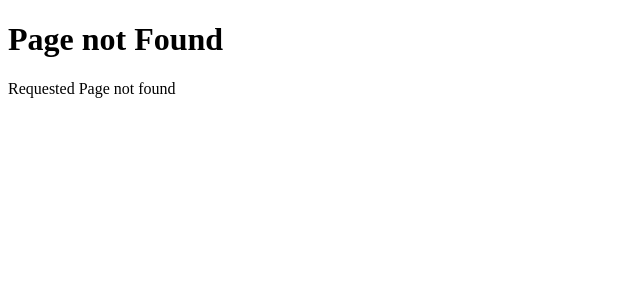
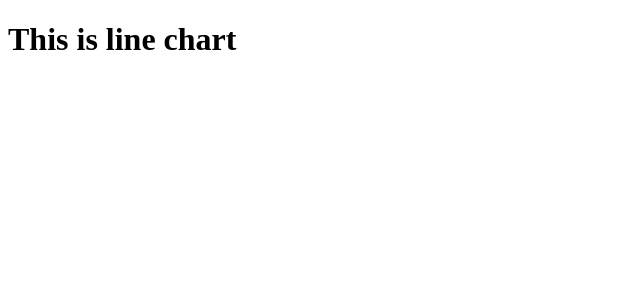
Before and after one commit to Hamza160/nextjs-tut, a Next.js app: page /dashboard in a window 1280 px wide. Before the commit this address had no page. Shown: the top 300 px of the page, without its empty margins (0-640 px from the left). Built offline with nearby package versions, Linux system fonts and the light colour scheme.

Commit message:
File colocation Done

```diff
--- /dev/null
+++ b/src/app/dashboard/line-chart.tsx
@@ -0,0 +1,7 @@
+export default function LineChart() {
+    return (
+        <div>
+            <h1>This is line chart</h1>
+        </div>
+    )
+}
--- /dev/null
+++ b/src/app/dashboard/page.tsx
@@ -0,0 +1,9 @@
+import LineChart from "@/app/dashboard/line-chart";
+
+export default function DashboardPage() {
+    return (
+        <div>
+            <LineChart/>
+        </div>
+    )
+}
```
